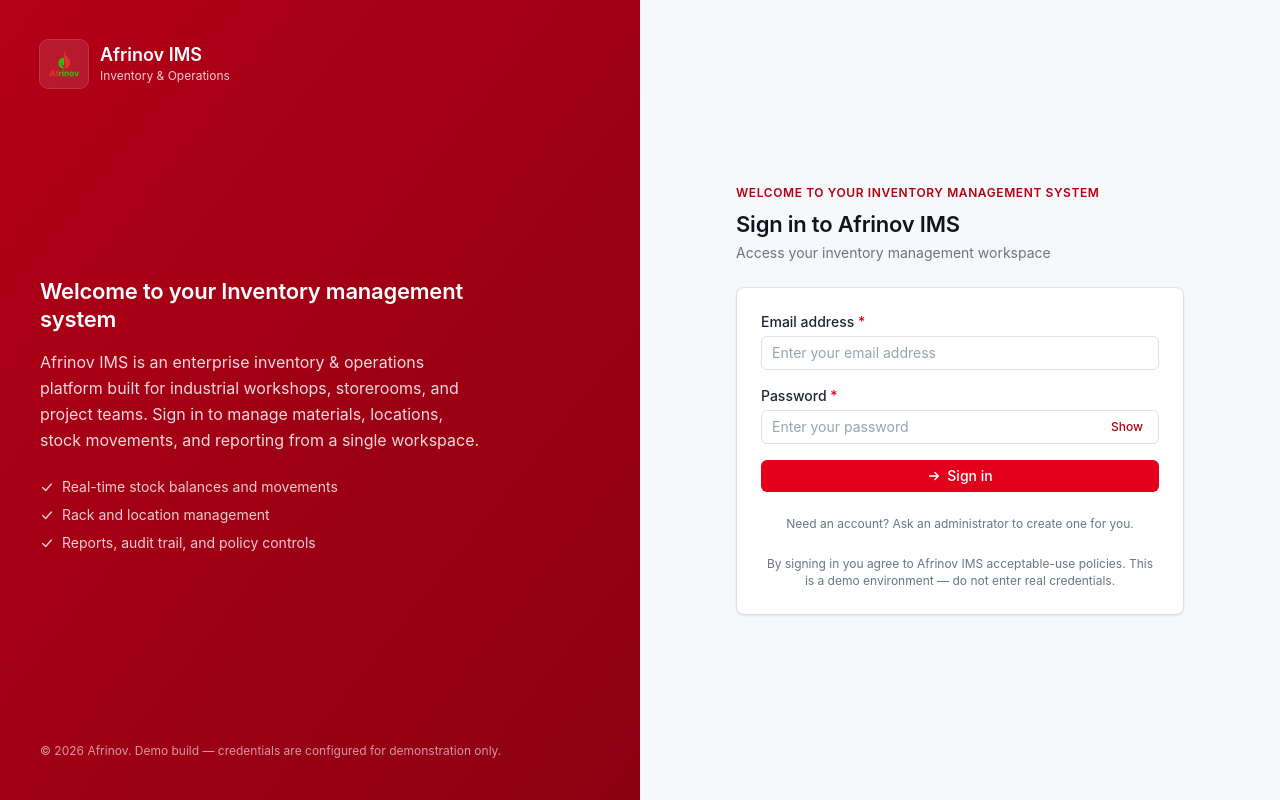
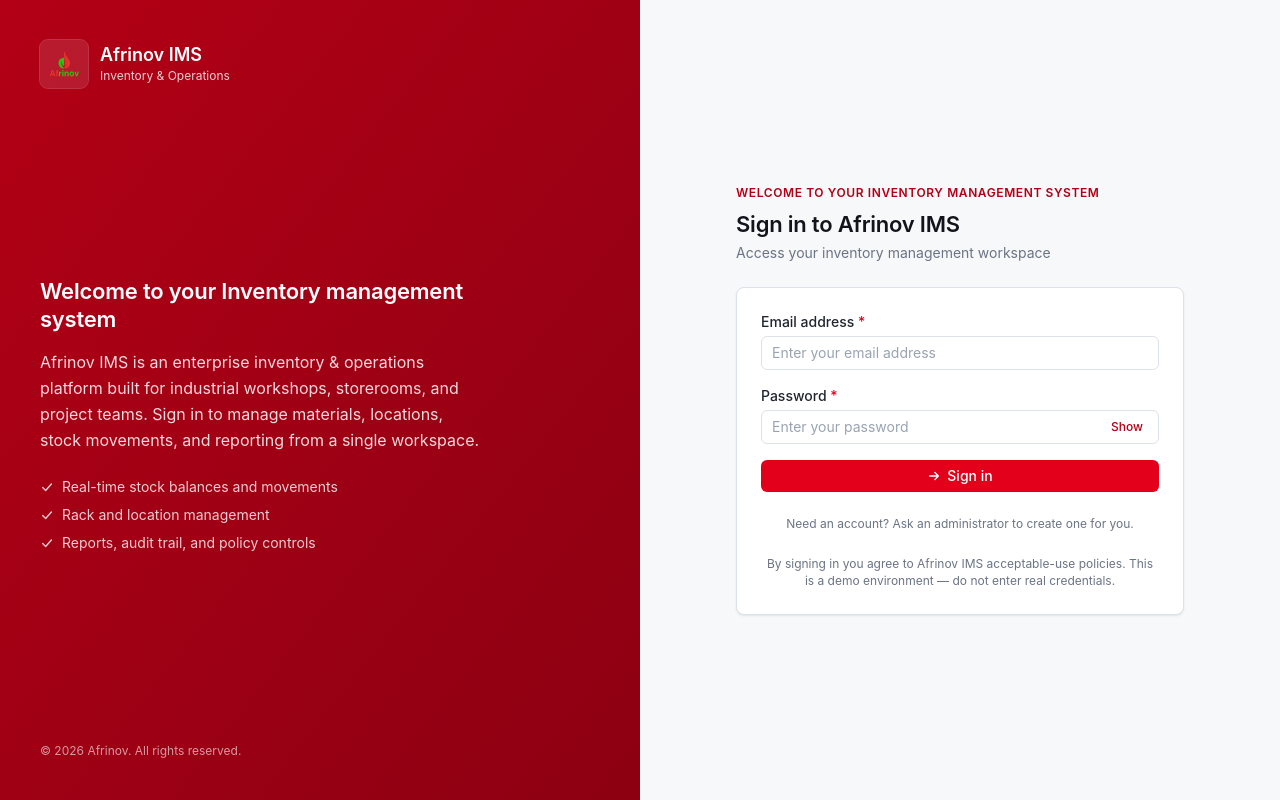
Before and after one commit to ntokozo-maselala/afrinov-inventory-operations, a React (Vite) app in the folder afrinov-platform/apps/frontend/: page /login in a window 1280 px wide. Built offline with nearby package versions, Linux system fonts and the light colour scheme.

Commit message:
renamed the system login footer

```diff
--- a/afrinov-platform/apps/frontend/src/pages/Login.tsx
+++ b/afrinov-platform/apps/frontend/src/pages/Login.tsx
@@ -154,8 +154,7 @@ export function Login() {
           </div>
 
           <div className="text-xs text-white/60">
-            &copy; {new Date().getFullYear()} Afrinov. Demo build — credentials are configured for
-            demonstration only.
+            &copy; {new Date().getFullYear()} Afrinov. All rights reserved.
           </div>
         </aside>
 
```
